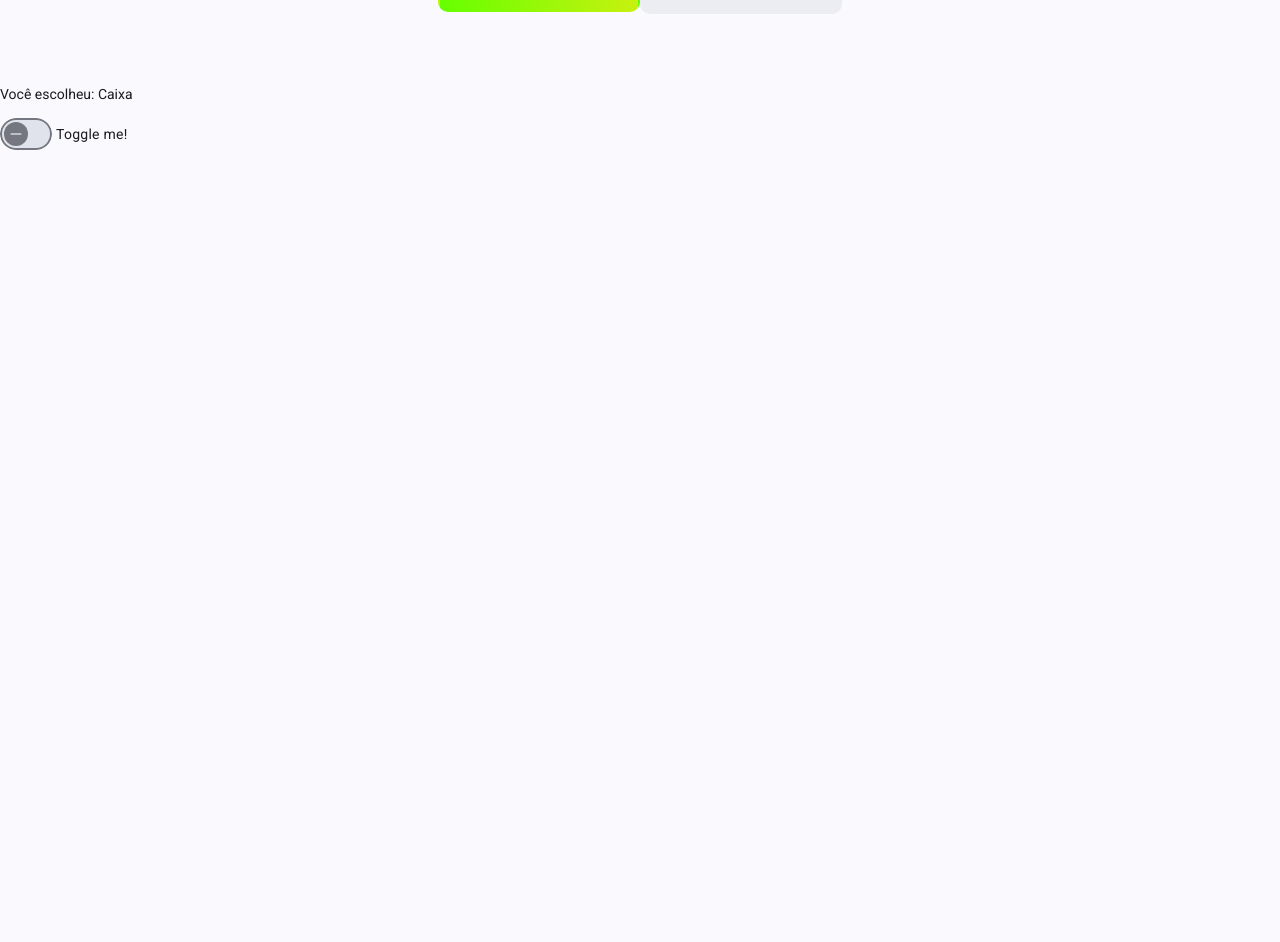
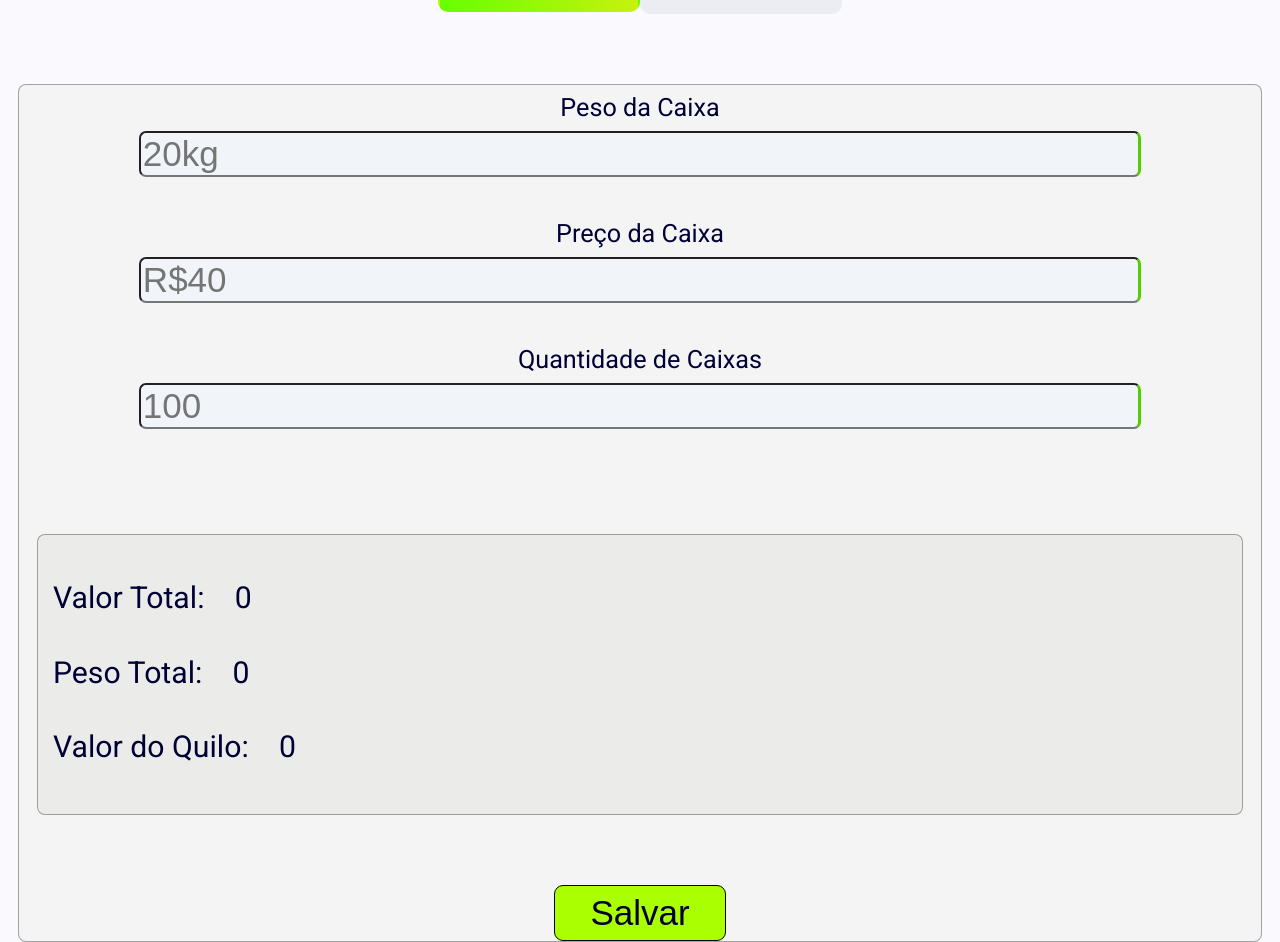
Before and after one commit to Gabriel-Davila-dc/Gerenciador-para-bananicultores, an Angular app: page / in a window 1280 px wide. Shown: the part 505-1447 px from the top of the page. Before the commit the page ends 800 px from the top, so only its background shows below. Built offline with nearby package versions, Linux system fonts and the light colour scheme.

Commit message:
Simples funcionando

```diff
--- a/src/app/app.html
+++ b/src/app/app.html
@@ -1,5 +1,4 @@
 <app-header></app-header>
 <app-calculadora></app-calculadora>
 
-<mat-slide-toggle>Toggle me!</mat-slide-toggle>
 <router-outlet></router-outlet>
--- /dev/null
+++ b/src/app/components/input-filtro/input-filtro.css
@@ -0,0 +1,60 @@
+.container {
+  display: flex;
+  width: 97%;
+  flex-direction: column;
+  justify-content: center;
+  justify-self: center;
+  align-items: center;
+  text-align: center;
+  margin: 5em 0;
+  background-color: rgba(216, 219, 210, 0.177);
+  border-radius: 8px;
+  border: 1px solid rgba(0, 0, 0, 0.335);
+}
+.resultado {
+  display: flex;
+  width: 97%;
+  flex-direction: column;
+  justify-content: center;
+  justify-self: center;
+  align-items: start;
+  margin: 5em 0;
+  background-color: rgba(216, 219, 210, 0.322);
+  border-radius: 8px;
+  border: 1px solid rgba(0, 0, 0, 0.335);
+  padding: 2em 0em;
+}
+label {
+  font-size: 1.8em;
+  margin: 0.5em;
+  color: rgb(0, 0, 52);
+}
+input {
+  color: rgb(0, 0, 52);
+  width: 80%;
+  font-size: 2.5em;
+  border-radius: 7px;
+  background-color: rgba(240, 248, 255, 0.501);
+  border-right: 3px solid rgb(82, 205, 0);
+  margin-bottom: 1em;
+}
+.resumos {
+  color: rgb(0, 0, 52);
+  font-size: 1.2em;
+  border-radius: 7px;
+
+  margin: 1.5em 0em;
+}
+
+button {
+  color: rgb(0, 0, 52);
+  font-size: 2.5em;
+  background-color: rgb(170, 255, 0);
+  border: 1px solid black;
+  border-radius: 9px;
+  padding: 0.2em 1em;
+}
+button:hover {
+  background-color: rgb(157, 255, 0);
+  border-bottom: 3px solid rgb(0, 0, 0);
+}
--- /dev/null
+++ b/src/app/components/input-filtro/input-filtro.html
@@ -0,0 +1,46 @@
+<div class="container">
+  <label>Peso da Caixa</label>
+
+  <input
+    type="number"
+    [(ngModel)]="peso"
+    placeholder="20kg"
+    (keyup)="calcular(peso, preco, quantidade)"
+  />
+
+  <label>{{ inputFiltro.title }}</label>
+
+  <input
+    type="number"
+    [(ngModel)]="preco"
+    [name]="inputFiltro.name"
+    placeholder="R$40"
+    (keyup)="calcular(peso, preco, quantidade)"
+  />
+
+  <label>Quantidade de Caixas</label>
+
+  <input
+    type="number"
+    [(ngModel)]="quantidade"
+    placeholder="100"
+    (keyup)="calcular(peso, preco, quantidade)"
+  />
+
+  <div class="resultado">
+    <div class="resumos">
+      <label for="">Valor Total:</label>
+      <label id="resultado-valor">{{ resultados[0] }}</label>
+    </div>
+    <div class="resumos">
+      <label id="resultado-peso">Peso Total:</label>
+      <label id="resultado-valor">{{ resultados[1] }}</label>
+    </div>
+    <div class="resumos">
+      <label id="resultado-caixa">{{ inputFiltro.result }}</label>
+      <label id="resultado-valor">{{ resultados[2] }}</label>
+    </div>
+  </div>
+
+  <button>Salvar</button>
+</div>
--- /dev/null
+++ b/src/app/components/input-filtro/input-filtro.ts
@@ -0,0 +1,36 @@
+import { Component, EventEmitter, Input, Output } from '@angular/core';
+import { FormsModule } from '@angular/forms';
+import { Contas } from '../../services/contas';
+
+@Component({
+  selector: 'app-input-filtro',
+  imports: [FormsModule],
+  templateUrl: './input-filtro.html',
+  styleUrl: './input-filtro.css',
+})
+export class InputFiltro {
+  @Input() inputFiltro!: { name: string; title: string; result: string };
+
+  @Output() inputEscolhido = new EventEmitter<number>();
+
+  peso!: number;
+  preco!: number;
+  quantidade!: number;
+  resultados: number[] = [0, 0, 0];
+
+  atualizaInput() {
+    this.inputEscolhido.emit(this.peso); //joga o valor escolhido pro pai, pegando o valor pelo html
+  }
+
+  calcular(peso: number, preco: number, quantidade: number) {
+    if (!this.peso || !this.preco || !this.quantidade) {
+      // ainda não preencheu tudo
+      this.resultados = [0, 0, 0];
+      return;
+    }
+    const c = new Contas();
+    //Chama o servise parafazer  a  conta e retornar um array
+    this.resultados = c.caixa(peso, preco, quantidade);
+    console.log(this.resultados[0]);
+  }
+}
--- a/src/app/pages/calculadora/calculadora.html
+++ b/src/app/pages/calculadora/calculadora.html
@@ -11,4 +11,6 @@
   [nameFiltro]="name2"
   (filtroEscolhido)="setFiltroPeso($event)"
 ></app-btn-filtro>
-<p>Você escolheu: {{ filtroPeso }}</p>
+
+<app-input-filtro [inputFiltro]="filtroPeso === 'Caixa' ? inputPrecoCaixa : inputPrecoQuilo">
+</app-input-filtro>
--- a/src/app/pages/calculadora/calculadora.ts
+++ b/src/app/pages/calculadora/calculadora.ts
@@ -1,14 +1,16 @@
+import { InputFiltro } from './../../components/input-filtro/input-filtro';
 import { Component } from '@angular/core';
 import { BtnFiltro } from '../../components/btn-filtro/btn-filtro';
 
 @Component({
   selector: 'app-calculadora',
 
-  imports: [BtnFiltro],
+  imports: [BtnFiltro, InputFiltro],
   templateUrl: './calculadora.html',
   styleUrl: './calculadora.css',
 })
 export class Calculadora {
+  // Variaveis que vão para serem escolhidas //
   pergunta1: string = 'Come você negocia';
   name1: string = 'negocia';
   escolha1: string[] = ['Simples', 'Classificada'];
@@ -17,7 +19,12 @@ export class Calculadora {
   name2: string = 'pesa';
   escolha2: string[] = ['Caixa', 'Quilo'];
 
-  filtroNegocio: string = ''; //escolhas escolhidas vem pararaqui
+  inputPrecoCaixa = { name: 'precoCaixa', title: 'Preço da Caixa', result: 'Valor do Quilo:' };
+  inputPrecoQuilo = { name: 'precoQuilo', title: 'Preço do Quilo', result: 'Valor da Caixa:' };
+  inputPreco!: { name: string; title: string; result: string };
+
+  //variaveis escolhidas vem parar aqui//
+  filtroNegocio: string = '';
   filtroPeso: string = '';
 
   setFiltroNegocio(valor: string) {
--- /dev/null
+++ b/src/app/services/contas.ts
@@ -0,0 +1,14 @@
+import { Injectable } from '@angular/core';
+
+@Injectable({
+  providedIn: 'root',
+})
+export class Contas {
+  caixa(peso: number, preco: number, quantidade: number): number[] {
+    const valorTotal = preco * quantidade; // 💰 total em dinheiro
+    const pesoTotal = peso * quantidade; // ⚖️ total em quilos
+    const valorPorQuilo = valorTotal / pesoTotal; // 🧮 preço médio por quilo
+
+    return [valorTotal, pesoTotal, valorPorQuilo];
+  }
+}
```
Also changed, not shown: 2 other files (tests, documents, lock files or other folders).
